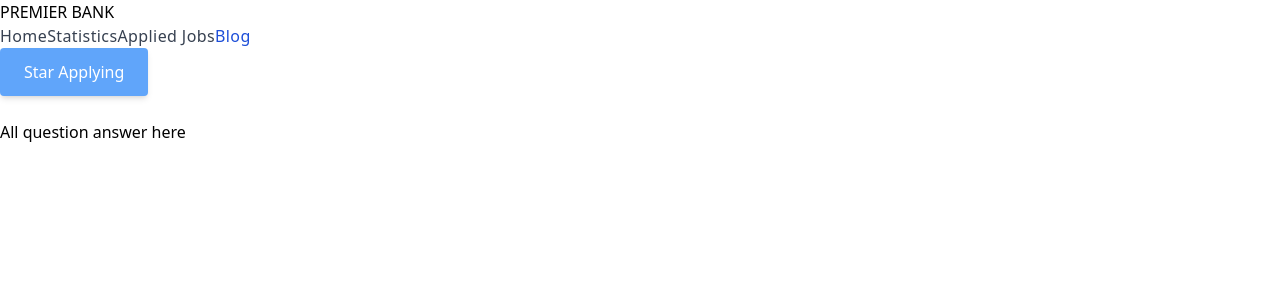
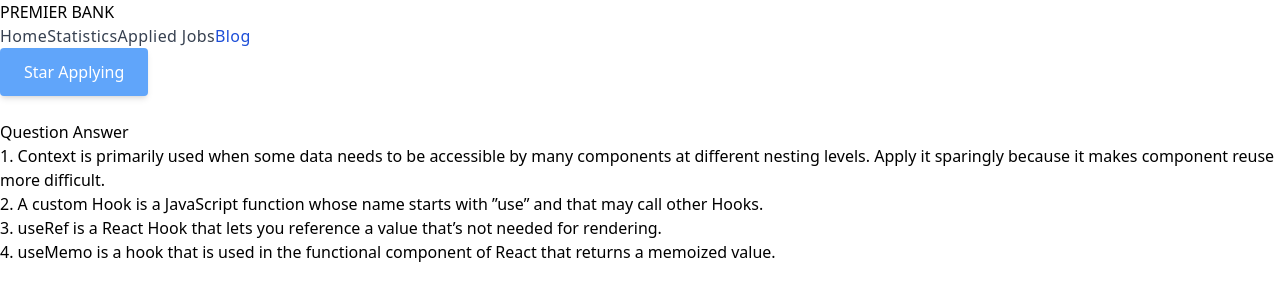
Before and after one commit to mahamudhul/career-hub, a React (Vite) app: page /blog in a window 1280 px wide. Shown: the top 300 px of the page. Built offline with nearby package versions, Linux system fonts and the light colour scheme.

Commit message:
added Q/A into blog page

```diff
--- a/src/component/Blog.jsx
+++ b/src/component/Blog.jsx
@@ -3,7 +3,13 @@
 const Blog = () => {
     return (
         <div>
-            <h2>All question answer here</h2>
+            <h1 className='font-bold text-xl text-center mb-5'>Question Answer</h1>
+            <div className='flex flex-col gap-5'>
+                <p>1. Context is primarily used when some data needs to be accessible by many components at different nesting levels. Apply it sparingly because it makes component reuse more difficult.</p>
+                <p>2. A custom Hook is a JavaScript function whose name starts with ”use” and that may call other Hooks.</p>
+                <p>3. useRef is a React Hook that lets you reference a value that’s not needed for rendering.</p>
+                <p> 4. useMemo is a hook that is used in the functional component of React that returns a memoized value.</p>
+            </div>
         </div>
     );
 };
--- a/src/component/Header.jsx
+++ b/src/component/Header.jsx
@@ -1,7 +1,6 @@
 import React, { useState } from 'react';
 import { Link, NavLink } from 'react-router-dom';
 import {
-    BoltIcon,
     Bars3BottomRightIcon,
     XMarkIcon,
 } from '@heroicons/react/24/solid'
@@ -17,7 +16,7 @@
                 <div>
                     <h1 className='font-bold text-xl'>PREMIER BANK</h1>
                 </div>
-                <div className='lg:flex gap-3 hidden'>
+                <div className='lg:flex gap-5 hidden'>
                     <NavLink to='/' className={({ isActive }) => (isActive ? 'active' : 'default')} >Home</NavLink>
                     <NavLink to='/statistics' className={({ isActive }) => (isActive ? 'active' : 'default')}>Statistics</NavLink>
                     <NavLink to='/jobs' className={({ isActive }) => (isActive ? 'active' : 'default')}>Applied Jobs</NavLink>
@@ -88,6 +87,10 @@
                                             Blog
                                         </Link>
                                     </li>
+                                    <li>
+                                        <button className='btn'>Star Applying</button>
+                                    </li>
+
                                 </ul>
                             </nav>
                         </div>
```
